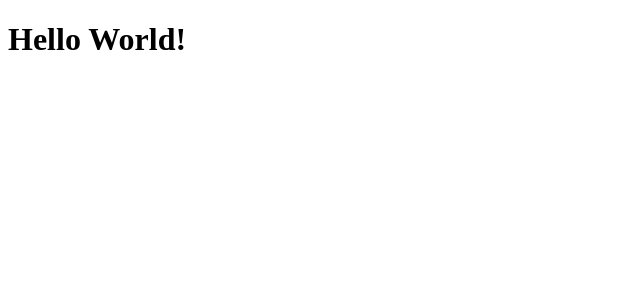
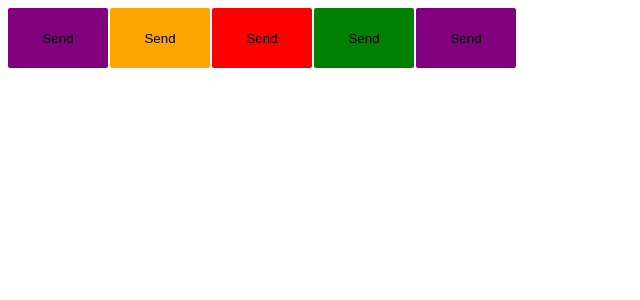
Before and after one commit to TiagoAraujoDev/BeProductiveApp, a React (Vite) app: page / in a window 1280 px wide. Shown: the top 300 px of the page, without its empty margins (0-640 px from the left). Built offline with nearby package versions, Linux system fonts and the light colour scheme.

Commit message:
Learn: Styled-components

```diff
--- a/package.json
+++ b/package.json
@@ -10,11 +10,13 @@
   },
   "dependencies": {
     "react": "^18.2.0",
-    "react-dom": "^18.2.0"
+    "react-dom": "^18.2.0",
+    "styled-components": "^5.3.6"
   },
   "devDependencies": {
     "@types/react": "^18.0.17",
     "@types/react-dom": "^18.0.6",
+    "@types/styled-components": "^5.1.26",
     "@vitejs/plugin-react": "^2.1.0",
     "typescript": "^4.6.4",
     "vite": "^3.1.0"
--- a/src/App.tsx
+++ b/src/App.tsx
@@ -1,5 +1,13 @@
+import { Button } from "./components/Button";
+
 export function App() {
   return (
-    <h1>Hello World!</h1>
+    <>
+      <Button variant="primary" />
+      <Button variant="secundary" />
+      <Button variant="danger" />
+      <Button variant="success" />
+      <Button />
+    </>
   )
 }
--- /dev/null
+++ b/src/components/Button.styles.ts
@@ -0,0 +1,26 @@
+import styled, { css } from "styled-components";
+
+export type ButtonVariant = "primary" | "secundary" | "danger" | "success";
+
+interface ButtonContainerProps {
+  variant: ButtonVariant;
+}
+
+const buttonVariants = {
+  primary: "purple",
+  secundary: "orange",
+  danger: "red",
+  success: "green",
+};
+
+export const ButtonContainer = styled.button<ButtonContainerProps>`
+  width: 100px;
+  height: 60px;
+  border: none;
+  border-radius: 2px;
+  margin-right: 2px;
+
+  ${props => {
+    return css`background-color: ${buttonVariants[props.variant]}`
+  }}
+`
--- /dev/null
+++ b/src/components/Button.tsx
@@ -0,0 +1,11 @@
+import { ButtonContainer, ButtonVariant } from "./Button.styles";
+
+interface ButtonProps {
+  variant?: ButtonVariant;
+}
+
+export function Button({variant = "primary"}: ButtonProps) {
+  return (
+    <ButtonContainer variant={variant}>Send</ButtonContainer>
+  );
+};
```
Also changed, not shown: 1 other file (tests, documents, lock files or other folders).
